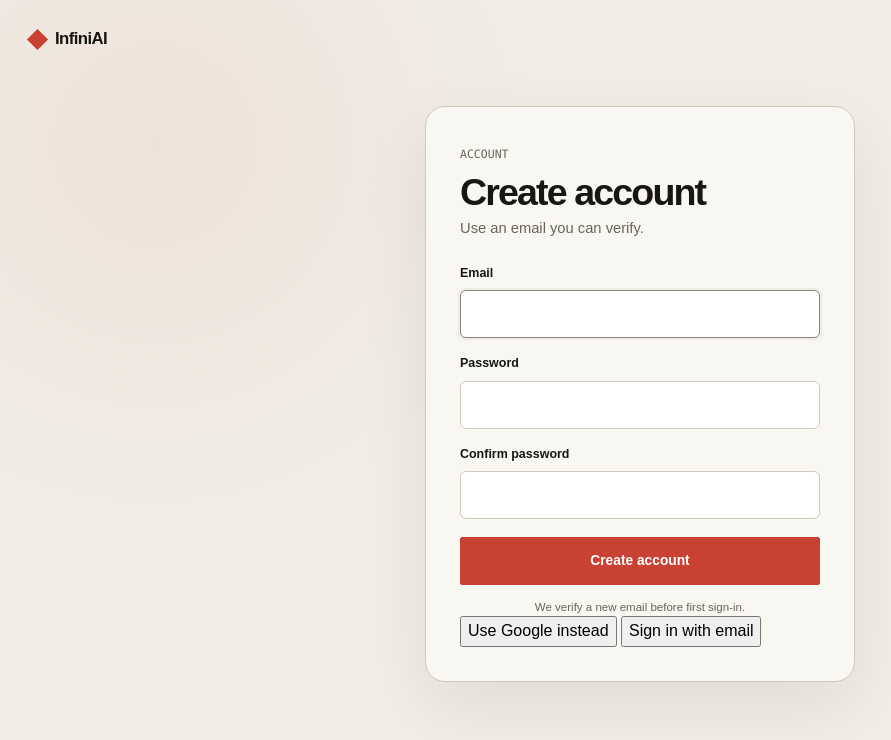
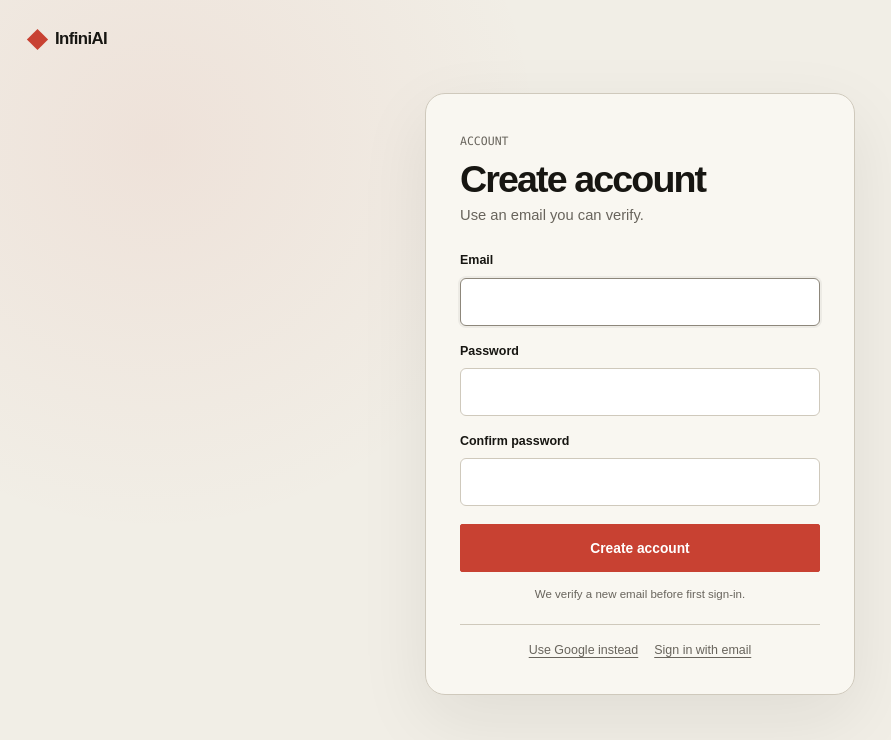
Before and after one commit to RunZER0/infinihumanizer, a Django app: page /accounts/signup/ in a window 1280 px wide. Shown: the top 740 px of the page, without its empty margins (0-891 px from the left). Run offline with Django 5.2, Linux system fonts and the light colour scheme; some libraries are stand-ins or nearby versions.

Commit message:
Polish mutually exclusive auth mode switches

```diff
--- a/static/css/platform.css
+++ b/static/css/platform.css
@@ -1440,3 +1440,39 @@ body.modal-open{overflow:hidden}
   }
   .auth-clean-heading h1{font-size:2rem}
 }
+
+
+/* Auth modes: Google, email, and signup never compete on the same screen. */
+.auth-mode-secondary{
+  width:100%;
+  min-height:48px;
+  margin-top:10px;
+  border-color:var(--line-subtle);
+  background:transparent;
+}
+.auth-mode-links{
+  display:flex;
+  align-items:center;
+  justify-content:center;
+  gap:16px;
+  margin-top:20px;
+  padding-top:16px;
+  border-top:1px solid var(--line-subtle);
+}
+.auth-mode-links button{
+  border:0;
+  background:transparent;
+  color:var(--text-muted);
+  padding:0;
+  font-size:.78rem;
+  cursor:pointer;
+  text-decoration:underline;
+  text-underline-offset:3px;
+}
+.auth-mode-links button:hover{color:var(--text-primary)}
+@media(max-width:480px){
+  .auth-mode-links{
+    flex-direction:column;
+    gap:8px;
+  }
+}
```
